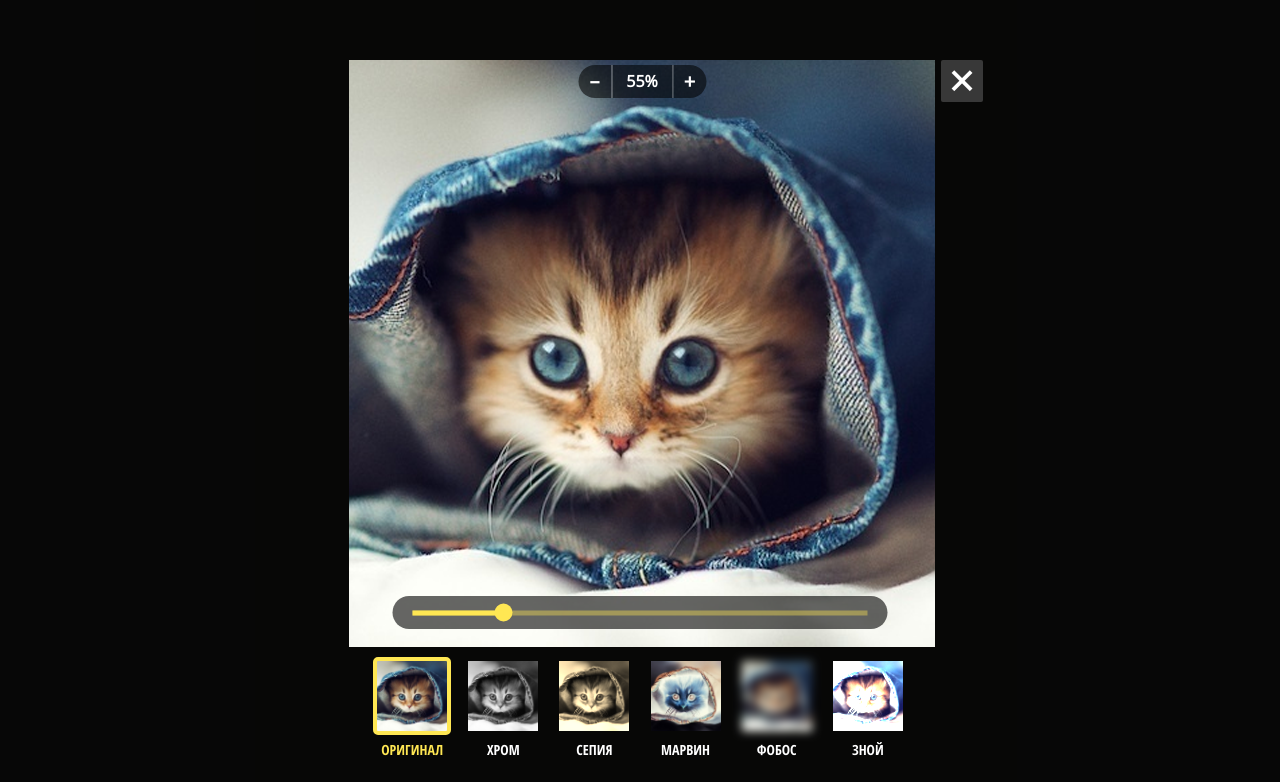
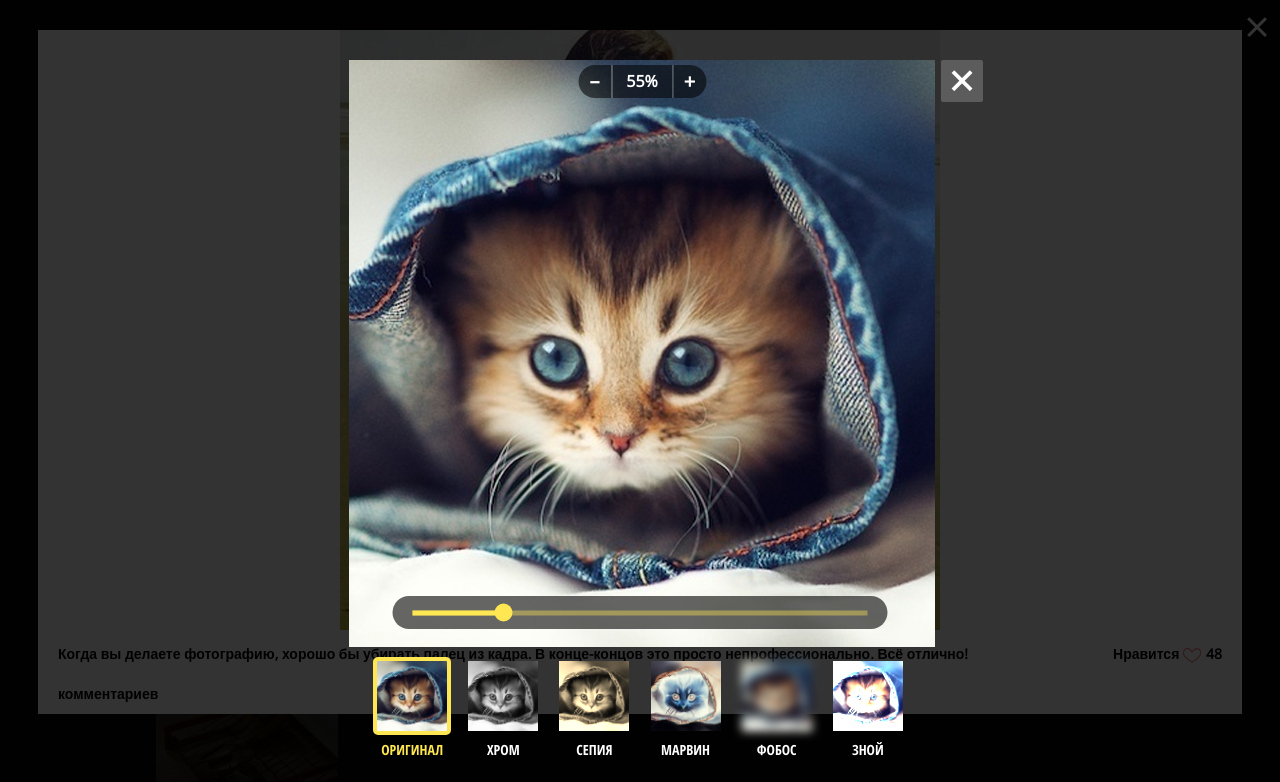
Before and after one commit to agavanova/101219-kekstagram, a website: page index.html in a window 1280 px wide. Shown: the top 782 px of the page. Drawn offline with nearby package versions, Linux system fonts and the light colour scheme.

Commit message:
Личный проект: милый DOM

```diff
--- a/index.html
+++ b/index.html
@@ -134,6 +134,6 @@
     </span>
   </a>
 </template>
-
+    <script src="./js/pictures.js"></script>
 </body>
 </html>
--- /dev/null
+++ b/js/pictures.js
@@ -0,0 +1,77 @@
+'use strict';
+var pictureTemplate = document.getElementById('picture-template').content;
+var photoList = document.querySelector('.pictures');
+var galleryOverlay = document.querySelector('.gallery-overlay');
+
+var userComments = [
+  'Всё отлично!',
+  'В целом всё неплохо. Но не всё.',
+  'Когда вы делаете фотографию, хорошо бы убирать палец из кадра. В конце-концов это просто непрофессионально.',
+  'Моя бабушка случайно чихнула с фотоаппаратом в руках и у неё получилась фотография лучше.',
+  'Я поскользнулся на банановой кожуре и уронил фотоаппарат на кота и у меня получилась фотография лучше.',
+  'Лица у людей на фотке перекошены, как-будто их избивают. Как можно было поймать такой неудачный момент?!'
+];
+var randomUrl = fillTheArray(1, 25); // заполняем массив значениями от min до max
+randomUrl = randomUrl.sort(sortArray); // сортируем массив в случайном порядке
+var randomLikes = fillTheArray(15, 200);
+randomLikes = randomLikes.sort(sortArray);
+
+function fillTheArray(min, max) { // заполнить массив значениями
+  var arr = [];
+  for (var i = min; i <= max; i++) {
+    arr.push(i);
+  }
+  return arr;
+}
+
+function sortArray() { // случайная сортировка массива
+  return Math.random() > 0.5 ? 1 : -1;
+}
+
+function getRandomComments(min, max) { // случайная сортировка комментариев
+  var rand = min + Math.random() * (max + 1 - min);
+  rand = Math.floor(rand);
+  return rand;
+}
+
+function getDescriptionPhoto() {
+  var descriptionPhoto = []; // массив рандомно созданных обьектов
+  var randomComments = []; // массив рандомных комментариев
+  debugger;
+  for (var i = 0; i <= randomUrl.length; i++) {
+    var randomNumber = getRandomComments(0, userComments.length - 1);
+    var comments1 = userComments[randomNumber];
+
+    if (getRandomComments(1, 2) < 2) { // если 1, то генерируем двойной комментарий, если равно 2, то одинарный.
+      var comments2 = userComments[getRandomComments(0, userComments.length - 1)];
+      randomComments[i] = comments1 + ' ' + comments2;
+    } else {
+      randomComments[i] = comments1;
+    }
+    descriptionPhoto[i] = {url: './photos/' + randomUrl[i] + '.jpg', likes: randomLikes[i], comments: randomComments[i]};
+  }
+  return descriptionPhoto;
+}
+
+var photos = getDescriptionPhoto();
+
+var renderPhoto = function (photo) { // в качестве аргумента получаем обьект со именами url likes comments
+  var photoElement = pictureTemplate.cloneNode(true); // копируем структуру шаблона со всеми потомками
+
+  photoElement.querySelector('.picture img').src = photo.url; // записываем урл фотографии
+  photoElement.querySelector('.picture-likes').textContent = photo.likes; // записываем количество лайков
+  photoElement.querySelector('.picture-comments').textContent = photo.comments; // записываем комментарии к фото
+
+  return photoElement;
+};
+
+var fragment = document.createDocumentFragment(); // создаем фрагмент для вставки. Фрагмент начинается со первого индекса, нулевой вставляется по дефолду
+for (var i = 1; i < photos.length; i++) {
+  fragment.appendChild(renderPhoto(photos[i])); // прогоняем весь массив и вставляем во фрагмент
+}
+photoList.appendChild(fragment); // вставляем фрагмент на страницу
+
+galleryOverlay.querySelector('.gallery-overlay-image').src = photos[0].url; // записываем урл фотографии по дефолту
+galleryOverlay.querySelector('.likes-count').textContent = photos[0].likes; // записываем количество лайков по дефолту
+galleryOverlay.querySelector('.comments-count').textContent = photos[0].comments; // записываем комментарии к фото по дефолту
+galleryOverlay.classList.remove('invisible'); // открываем фото по дефолту
```
